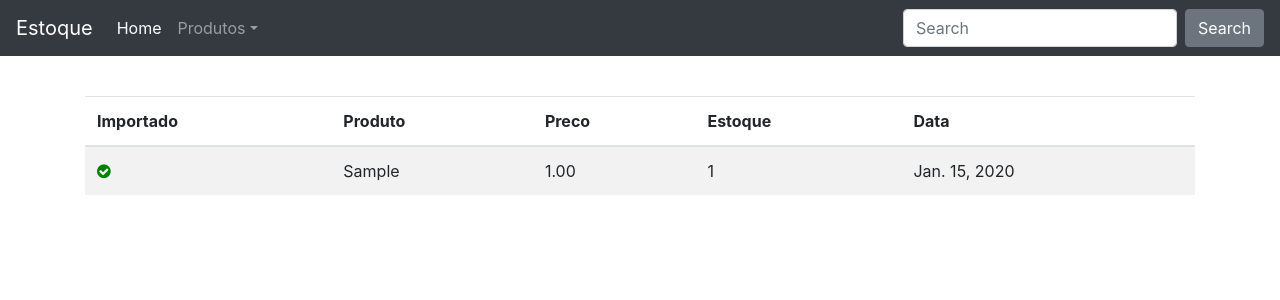
After one commit to leonsaja/estoque, a Django app: page /produto/listar/produtos in a window 1280 px wide. The commit adds this page. Shown: the top 300 px of the page. Run offline with Django 3.2, Linux system fonts and the light colour scheme; tables that the repository leaves empty hold one stand-in row (values such as "Sample post"); some libraries are stand-ins or nearby versions.

Commit message:
listando os produtos

```diff
--- a/SGES/settings.py
+++ b/SGES/settings.py
@@ -46,6 +46,10 @@ INSTALLED_APPS = [
     'produto',
     'core',
     'estoque',
+
+    #pacote
+    'adminlte3',
+    'bootstrap4',
 ]
 
 MIDDLEWARE = [
@@ -63,7 +67,7 @@ ROOT_URLCONF = 'SGES.urls'
 TEMPLATES = [
     {
         'BACKEND': 'django.template.backends.django.DjangoTemplates',
-        'DIRS': [],
+        'DIRS': [BASE_DIR,'templates'],
         'APP_DIRS': True,
         'OPTIONS': {
             'context_processors': [
--- a/SGES/urls.py
+++ b/SGES/urls.py
@@ -1,21 +1,10 @@
-"""SGES URL Configuration
-
-The `urlpatterns` list routes URLs to views. For more information please see:
-    https://docs.djangoproject.com/en/3.2/topics/http/urls/
-Examples:
-Function views
-    1. Add an import:  from my_app import views
-    2. Add a URL to urlpatterns:  path('', views.home, name='home')
-Class-based views
-    1. Add an import:  from other_app.views import Home
-    2. Add a URL to urlpatterns:  path('', Home.as_view(), name='home')
-Including another URLconf
-    1. Import the include() function: from django.urls import include, path
-    2. Add a URL to urlpatterns:  path('blog/', include('blog.urls'))
-"""
 from django.contrib import admin
-from django.urls import path
+from django.urls import path, include
 
 urlpatterns = [
     path('admin/', admin.site.urls),
+    path('estoque/',include('estoque.urls', namespace='estoques')),
+    path('produto/',include('produto.urls', namespace='produto')),
+    path('', include('core.urls', namespace='core')),
+
 ]
--- a/estoque/urls.py
+++ b/estoque/urls.py
@@ -0,0 +1,7 @@
+from django.urls import path
+from django.views.generic import TemplateView
+app_name='estoque'
+urlpatterns = [
+    path('',TemplateView.as_view(template_name='estoque/index.html'),name='estoque_index'),
+
+]
--- a/produto/models.py
+++ b/produto/models.py
@@ -26,7 +26,6 @@ class Produto(models.Model):
 
 
 
-
 class Categoria(models.Model):
     categoria = models.CharField(max_length=100, unique=True)
 
--- /dev/null
+++ b/produto/templates/produto/produto_list.html
@@ -0,0 +1,41 @@
+{% extends 'base.html'%}
+
+{%block title%}
+    Listar de Produtos
+{%endblock title%}
+
+
+{%block content%}
+<div class="page-header">
+    <table class="table table-striped">
+        <thead>
+        <tr>
+            <th>Importado</th>
+            <th>Produto</th>
+            <th>Preco</th>
+            <th>Estoque</th>
+            <th>Data</th>
+        </tr>
+        </thead>
+        <tbody>
+
+        {%for produto in produtos%}
+            <tr>
+                <td>
+                    {% if produto.importado %}
+                    <i class="fa fa-check-circle ok"></i>
+                  {% else %}
+                    <i class="fa fa-minus-circle no"></i>
+                  {% endif %}
+                </td>
+                <td>{{produto.produto}}</td>
+                <td>{{produto.preco}}</td>
+                <td>{{produto.estoque}}</td>
+                <td>{{produto.data}}</td>
+            </tr>
+        {%endfor%}
+        </tbody>
+
+    </table>
+    </div>
+{%endblock content%}
--- a/produto/urls.py
+++ b/produto/urls.py
@@ -0,0 +1,9 @@
+from django.urls import  path
+from . import  views
+
+app_name = 'produto'
+urlpatterns = [
+
+    path('cadastar/produto', views.CadastrarProdutoView.as_view(), name='cadastrar_produto'),
+    path('listar/produtos', views.ListProdutosView.as_view(), name='listar_produtos'),
+]
--- a/produto/views.py
+++ b/produto/views.py
@@ -1,3 +1,16 @@
+from django.db.models import Sum
 from django.shortcuts import render
+from django.views.generic import  CreateView,ListView
+from produto.forms import CadastrarProdutoForm
+from produto.models import Produto
 
-# Create your views here.
+
+class CadastrarProdutoView(CreateView):
+
+    form_class =CadastrarProdutoForm
+    template_name = 'produto/form_produto.html'
+
+class ListProdutosView(ListView):
+    model = Produto
+    context_object_name = 'produtos'
+    template_name = 'produto/produto_list.html'
--- a/templates/base.html
+++ b/templates/base.html
@@ -0,0 +1,47 @@
+<!doctype html>
+<html lang="en">
+<head>
+    <meta charset="UTF-8">
+    <meta name="viewport"
+          content="width=device-width, user-scalable=no, initial-scale=1.0, maximum-scale=1.0, minimum-scale=1.0">
+    <meta http-equiv="X-UA-Compatible" content="ie=edge">
+    <title>{%block title%} {%endblock title %}</title>
+    <link rel="stylesheet" href="https://maxcdn.bootstrapcdn.com/bootstrap/4.0.0/css/bootstrap.min.css" integrity="sha384-Gn5384xqQ1aoWXA+058RXPxPg6fy4IWvTNh0E263XmFcJlSAwiGgFAW/dAiS6JXm" crossorigin="anonymous">
+     <link rel="stylesheet" href="https://maxcdn.bootstrapcdn.com/bootstrap/4.0.0/css/bootstrap.min.css" integrity="sha384-Gn5384xqQ1aoWXA+058RXPxPg6fy4IWvTNh0E263XmFcJlSAwiGgFAW/dAiS6JXm" crossorigin="anonymous">
+    <!-- Font-awesome -->
+    <link rel="stylesheet" href="https://stackpath.bootstrapcdn.com/font-awesome/4.7.0/css/font-awesome.min.css">
+
+    <!-- Select2 -->
+    <link href="https://cdnjs.cloudflare.com/ajax/libs/select2/4.0.6-rc.0/css/select2.min.css" rel="stylesheet" />
+    <style>
+        .ok{
+            color:green;
+        }
+        .no{
+            color:red;
+        }
+    </style>
+</head>
+<body>
+    <header>
+    {% include 'includes/nav.html'%}
+    </header>
+  <main class="container">
+        <div class="mt-5">
+            <br>
+            <br>
+
+              {% block content %}
+              {% endblock content %}
+        </div>
+    </main>
+
+
+    {% block javascript %}
+
+    {% endblock javascript %}
+<script src="https://code.jquery.com/jquery-3.2.1.slim.min.js" integrity="sha384-KJ3o2DKtIkvYIK3UENzmM7KCkRr/rE9/Qpg6aAZGJwFDMVNA/GpGFF93hXpG5KkN" crossorigin="anonymous"></script>
+<script src="https://cdnjs.cloudflare.com/ajax/libs/popper.js/1.12.9/umd/popper.min.js" integrity="sha384-ApNbgh9B+Y1QKtv3Rn7W3mgPxhU9K/ScQsAP7hUibX39j7fakFPskvXusvfa0b4Q" crossorigin="anonymous"></script>
+<script src="https://maxcdn.bootstrapcdn.com/bootstrap/4.0.0/js/bootstrap.min.js" integrity="sha384-JZR6Spejh4U02d8jOt6vLEHfe/JQGiRRSQQxSfFWpi1MquVdAyjUar5+76PVCmYl" crossorigin="anonymous"></script>
+</body>
+</html>
--- a/templates/includes/nav.html
+++ b/templates/includes/nav.html
@@ -0,0 +1,30 @@
+<nav class="navbar navbar-expand-md navbar-dark bg-dark fixed-top">
+    <a class="navbar-brand" href="#">Estoque</a>
+    <button class="navbar-toggler" type="button" data-toggle="collapse" data-target="#navbarsExampleDefault" aria-controls="navbarsExampleDefault" aria-expanded="false" aria-label="Toggle navigation">
+        <span class="navbar-toggler-icon"></span>
+    </button>
+
+    <div class="collapse navbar-collapse" id="navbarsExampleDefault">
+        <ul class="navbar-nav mr-auto">
+            <li class="nav-item active">
+                <a class="nav-link" href="#">Home <span class="sr-only">(current)</span></a>
+            </li>
+<!--            <li class="nav-item">-->
+<!--                <a class="nav-link" href="#">Produtos</a>-->
+<!--            </li>-->
+
+            <li class="nav-item dropdown">
+                <a class="nav-link dropdown-toggle" href="#" id="dropdown01" data-toggle="dropdown" aria-haspopup="true" aria-expanded="false">Produtos</a>
+                <div class="dropdown-menu" aria-labelledby="dropdown01">
+<!--                    <a class="dropdown-item" href="#">Action</a>-->
+<!--                    <a class="dropdown-item" href="#">Another action</a>-->
+<!--                    <a class="dropdown-item" href="#">Something else here</a>-->
+                </div>
+            </li>
+        </ul>
+        <form class="form-inline my-2 my-lg-0">
+            <input class="form-control mr-sm-2" type="text" placeholder="Search" aria-label="Search">
+            <button class="btn btn-secondary my-2 my-sm-0" type="submit">Search</button>
+        </form>
+    </div>
+</nav>
```
Also changed, not shown: core/templates/index.html (+4 -4 lines), produto/forms.py (added, +8 -0 lines), produto/templates/produto/form_produto.html (+23 -0 lines).
